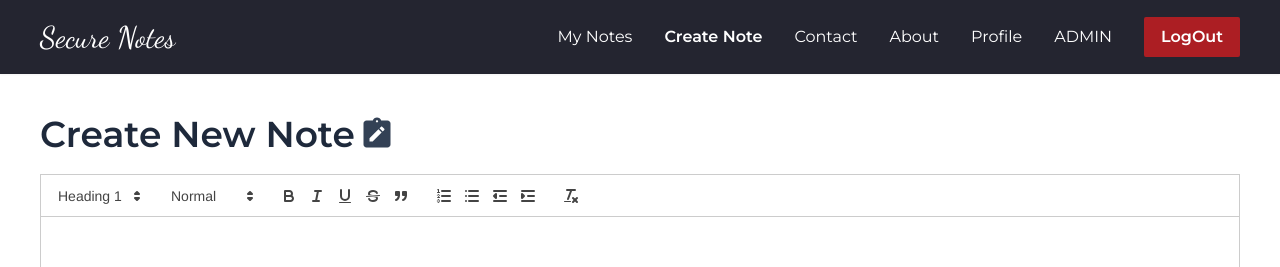
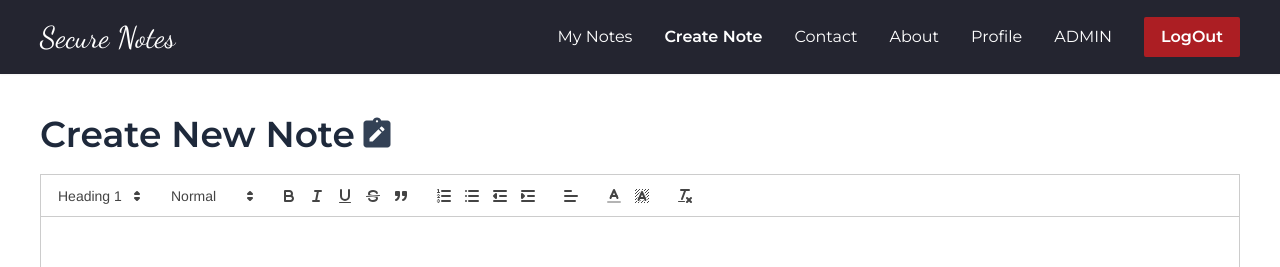
Before and after one commit to HRok2024/secure-notes-react, a React (Create React App) app: page /create-note in a window 1280 px wide. Shown: the top 267 px of the page. Built offline with nearby package versions, Linux system fonts and the light colour scheme; no server answers; sample sign-in values are in the browser's storage.

Commit message:
노트쓰기

```diff
--- a/src/components/Notes/CreateNote.js
+++ b/src/components/Notes/CreateNote.js
@@ -1,35 +1,37 @@
 import React, { useState } from "react";
-import ReactQuill from "react-quill";
+import ReactQuill from "react-quill"; //퀄 라이브러리
 import "react-quill/dist/quill.snow.css";
 import { MdNoteAlt } from "react-icons/md";
 import { useNavigate } from "react-router-dom";
 import api from "../../services/api";
 import Buttons from "../../utils/Buttons";
 import toast from "react-hot-toast";
-
+//노트 작성 페이지
 const CreateNote = () => {
-  const navigate = useNavigate();
-  //set the content of the reactquill
+  const navigate = useNavigate(); //네비객체
+  //리액트퀄의 입력내용 관리
   const [editorContent, setEditorContent] = useState("");
   const [loading, setLoading] = useState(false);
 
+  //에디터의 내용이 바뀌면 그 내용을 에디터 컨텐트에 저장
   const handleChange = (content, delta, source, editor) => {
+    console.log(content, delta, source, editor);
     setEditorContent(content);
   };
 
-  //note create handler
+  //제출버튼을 누르면 에디터내용을 서버로 보내서 저장한다
   const handleSubmit = async () => {
     if (editorContent.trim().length === 0) {
-      return toast.error("Note content is required");
+      return toast.error("내용을 적어주세요!");
     }
     try {
       setLoading(true);
       const noteData = { content: editorContent };
       await api.post("/notes", noteData);
-      toast.success("Note create successful");
+      toast.success("새노트 작성완료!"); //전체 노트페이지로 이동
       navigate("/notes");
     } catch (err) {
-      toast.error("Error creating note");
+      toast.error("노트작성중 에러");
     } finally {
       setLoading(false);
     }
@@ -64,6 +66,13 @@ const CreateNote = () => {
                 { indent: "-1" },
                 { indent: "+1" },
               ],
+              [{ align: [] }],
+              [
+                {
+                  color: [],
+                },
+                { background: [] },
+              ],
               ["clean"],
             ],
           }}
```
